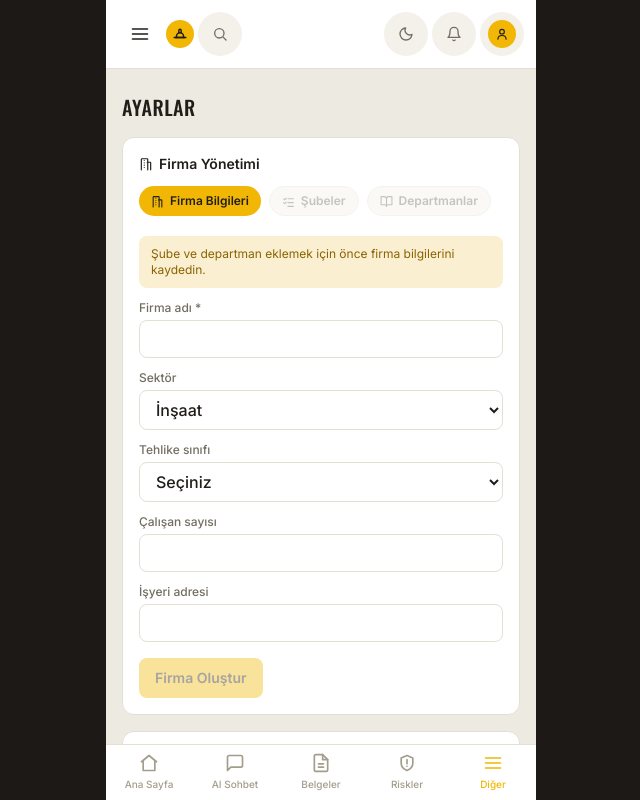
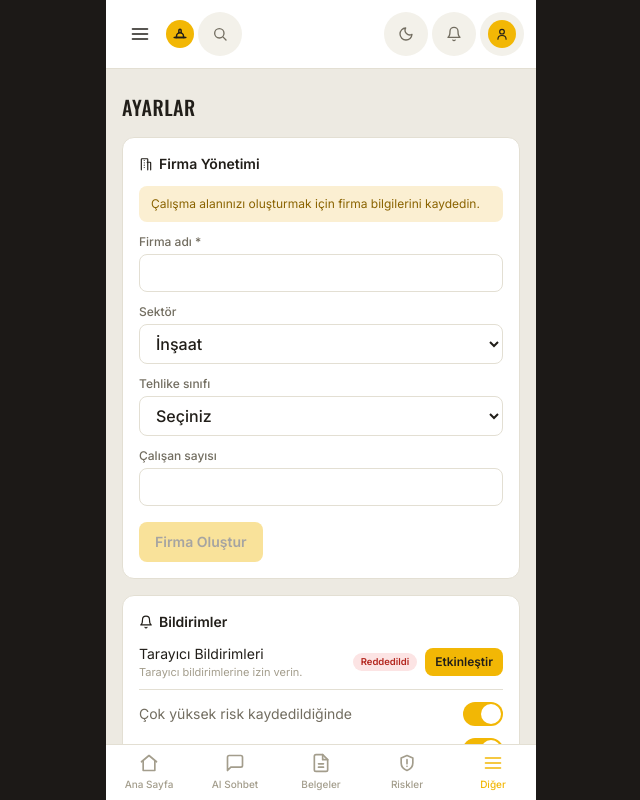
Before and after one commit to yagizce/NobetciAI, a React (Vite) app: page /settings in a window 1280 px wide. Shown: the whole page, without its empty margins (319-959 px from the left). Built offline with nearby package versions, Linux system fonts and the light colour scheme.

Commit message:
Hide address and organization management in expert settings

```diff
--- a/public/service-worker.js
+++ b/public/service-worker.js
@@ -1,7 +1,7 @@
 // HTML/JS/CSS için network-first; resim ve fontlar için cache-first.
 // Önbellek davranışı değişirse CACHE_VERSION artırılır; eski uygulama cache’leri temizlenir.
 
-const CACHE_VERSION = "v8";
+const CACHE_VERSION = "v9";
 const RUNTIME_CACHE = `nobetci-isg-runtime-${CACHE_VERSION}`;
 const OFFLINE_URL = "/offline.html";
 const PRECACHE_URLS = [OFFLINE_URL, "/icon-192.png", "/icon-512.png", "/manifest.json"];
--- a/src/constants/releaseProfile.js
+++ b/src/constants/releaseProfile.js
@@ -12,7 +12,7 @@ const PROFILES = Object.freeze({
   multiRoleDemo: Object.freeze({
     roles: Object.freeze(["employer", "expert", "employee"]),
     companyEditorRoles: Object.freeze(["employer"]),
-    features: Object.freeze(["training", "employeeReports", "employeeDirectory", "demoData", "companyAdminFields"]),
+    features: Object.freeze(["training", "employeeReports", "employeeDirectory", "demoData", "companyAdminFields", "companyOrgManagement"]),
   }),
 });
 
--- a/src/features/company/CompanyInfoSection.jsx
+++ b/src/features/company/CompanyInfoSection.jsx
@@ -109,7 +109,7 @@ export default function CompanyInfoSection({ theme, onCompanyLoaded }) {
     <div>
       {!company && (
         <div className="rounded-lg px-3 py-2.5 mb-3 text-xs" style={{ background: theme.warnBg, color: theme.warnText }}>
-          Şube ve departman eklemek için önce firma bilgilerini kaydedin.
+          Çalışma alanınızı oluşturmak için firma bilgilerini kaydedin.
         </div>
       )}
 
@@ -129,8 +129,8 @@ export default function CompanyInfoSection({ theme, onCompanyLoaded }) {
           { key: "sector", label: "Sektör", options: SECTOR_OPTIONS.map((value) => ({ value, label: value })) },
           { key: "dangerClass", label: "Tehlike sınıfı", options: [{ value: "", label: "Seçiniz" }, ...DANGER_CLASS_OPTIONS] },
           { key: "employeeCount", label: "Çalışan sayısı", type: "number" },
-          { key: "address", label: "İşyeri adresi" },
           ...(showAdminFields ? [
+            { key: "address", label: "İşyeri adresi" },
             { key: "taxNumber", label: "Vergi numarası" },
             { key: "phone", label: "Telefon", type: "tel" },
             { key: "email", label: "E-posta", type: "email" },
--- a/src/features/company/CompanyManagementPanel.jsx
+++ b/src/features/company/CompanyManagementPanel.jsx
@@ -10,8 +10,8 @@ import { useRole } from "../../contexts/RoleContext.jsx";
 
 const TABS = [
   { key: "info", label: "Firma Bilgileri", icon: Building2 },
-  { key: "branches", label: "Şubeler", icon: ListChecks },
-  { key: "departments", label: "Departmanlar", icon: BookOpen },
+  { key: "branches", label: "Şubeler", icon: ListChecks, feature: "companyOrgManagement" },
+  { key: "departments", label: "Departmanlar", icon: BookOpen, feature: "companyOrgManagement" },
   { key: "employees", label: "Çalışanlar", icon: Users, feature: "employeeDirectory" },
 ];
 
@@ -25,7 +25,7 @@ export default function CompanyManagementPanel() {
 
   return (
     <div>
-      <div className="flex gap-2 mb-4 overflow-x-auto pb-1">
+      {tabs.length > 1 && <div className="flex gap-2 mb-4 overflow-x-auto pb-1">
         {tabs.map((t) => {
           const disabled = t.key !== "info" && !company;
           return (
@@ -40,7 +40,7 @@ export default function CompanyManagementPanel() {
             </button>
           );
         })}
-      </div>
+      </div>}
 
       {tab === "info" && <CompanyInfoSection theme={theme} onCompanyLoaded={setCompany} />}
       {tab === "branches" && company && <BranchesSection theme={theme} companyId={company.id} />}
--- a/src/features/company/companyForm.js
+++ b/src/features/company/companyForm.js
@@ -6,8 +6,8 @@ export function buildCompanyUpdate(form, company, includeAdmin = false) {
     sector: form.sector,
     employeeCount: Number(form.employeeCount) || 0,
     dangerClass: form.dangerClass || "",
-    address: form.address.trim(),
     ...(includeAdmin ? {
+      address: form.address.trim(),
       taxNumber: form.taxNumber.trim(),
       logo: form.logo,
       phone: form.phone.trim(),
```
Also changed, not shown: 4 other files (tests, documents, lock files or other folders).
